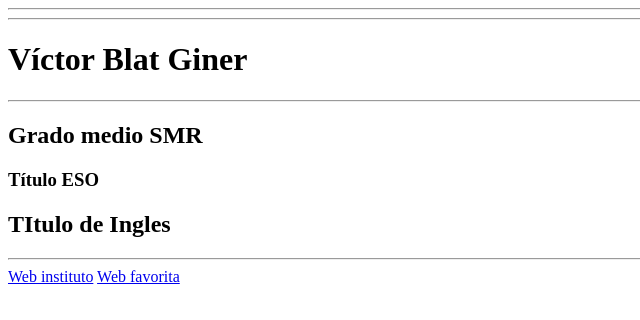
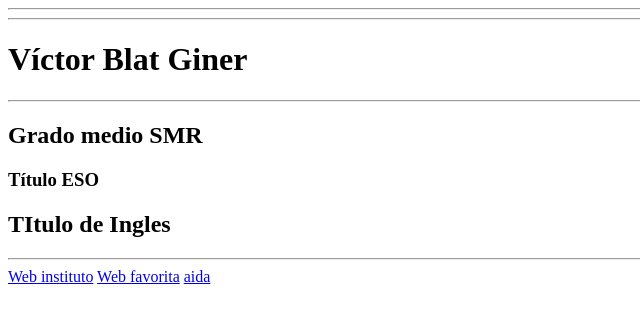
Before and after one commit to VictorBlat/test1, a plain HTML site: page index.html in a window 1280 px wide. Shown: the full height of the page, 0-640 px from the left. Drawn offline with Linux system fonts and the light colour scheme.

Commit message:
he incorporado un link más

```diff
--- a/index.html
+++ b/index.html
@@ -17,5 +17,6 @@
 
     <a href="https://portal.edu.gva.es/ieselgrao/?page_id=690&lang=es">Web instituto</a>
     <a href="http://victorblat.cat/">Web favorita</a>
+    <a href="https://www.twitch.tv/lacolonial">aida</a>
 </body>
 </html>
```
